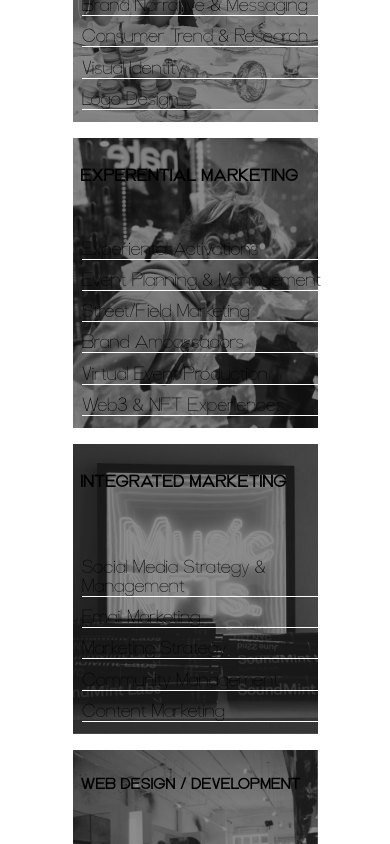
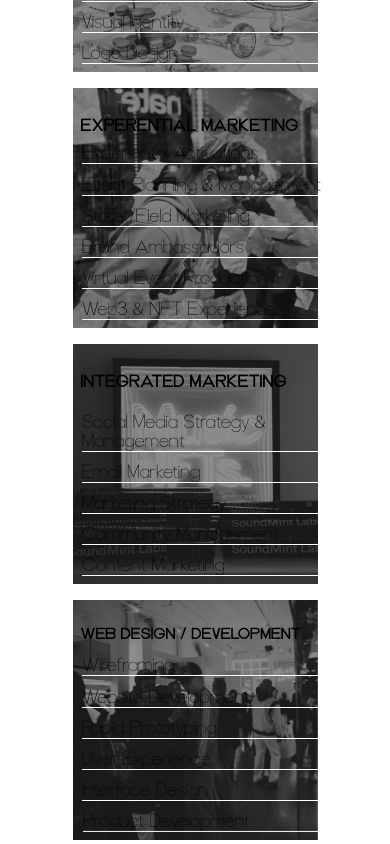
Before and after one commit to SecondSE/LP, a Next.js app: page /components/main/Main in a window 390 px wide. Shown: the part 1656-2500 px from the top of the page. Built offline with nearby package versions, Linux system fonts and the light colour scheme.

Commit message:
Action image sections are updated and fully responsive

```diff
--- a/pages/components/styles/Main.styled.ts
+++ b/pages/components/styles/Main.styled.ts
@@ -179,10 +179,11 @@ export const ImageContainer = styled.div`
   display: flex;
   flex-direction: column;
   width: 245px;
-  height: 290px;
+  height: 240px;
   max-width: 334px;
   ${mq("tablet", "min")} {
     width: 300px;
+    height: 325px;
     max-width: 334px;
   }
   ${mq("desktopS", "min")} {
@@ -239,13 +240,10 @@ export const TraitsContainer = styled.div`
       font-size: clamp(1rem, 1.5vw + 1rem, 1.4rem);
     }
     ${mq("desktopS", "min")} {
-      font-size: clamp(1rem, 1.5vw + 1rem, 1.3rem);
-    }
-    ${mq("customX", "min")} {
       font-size: clamp(1rem, 1.5vw + 1rem, 1.5rem);
     }
   }
-  ${mq("customX", "min")} {
+  ${mq("desktopS", "min")} {
     justify-content: center;
     top: 45px;
   }
```
